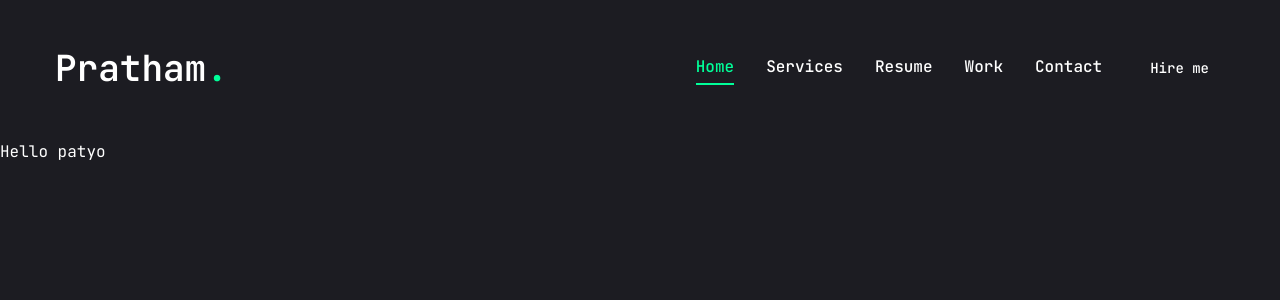
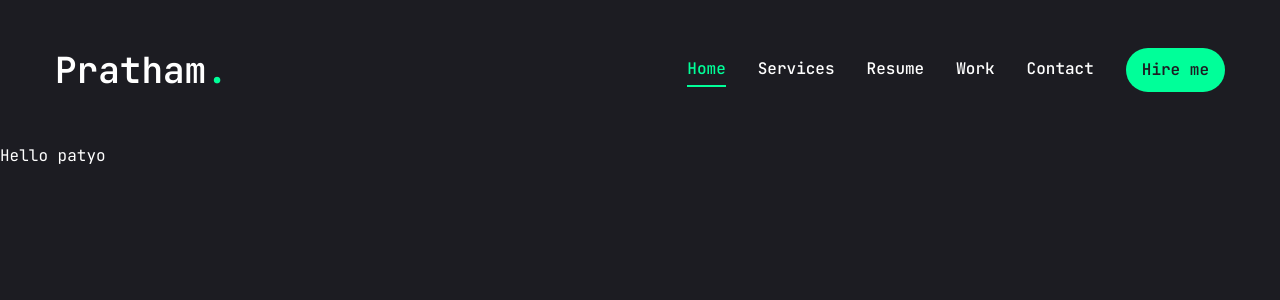
Before and after one commit to PrathamSampat/pratham-portfolio, a Next.js app: page / in a window 1280 px wide. Shown: the top 300 px of the page. Built offline with nearby package versions, Linux system fonts and the light colour scheme.

Commit message:
button component changes

```diff
--- a/src/components/ui/button.jsx
+++ b/src/components/ui/button.jsx
@@ -5,25 +5,19 @@
 import { cn } from "@/lib/utils"
 
 const buttonVariants = cva(
-  "inline-flex items-center justify-center whitespace-nowrap rounded-md text-sm font-medium ring-offset-background transition-colors focus-visible:outline-none focus-visible:ring-2 focus-visible:ring-ring focus-visible:ring-offset-2 disabled:pointer-events-none disabled:opacity-50",
+  "inline-flex items-center justify-center whitespace-nowrap rounded-full text-base font-semibold ring-offset-white transition-colors",
   {
     variants: {
       variant: {
-        default: "bg-primary text-primary-foreground hover:bg-primary/90",
-        destructive:
-          "bg-destructive text-destructive-foreground hover:bg-destructive/90",
+        default: "bg-accent text-primary hover:bg-accent-hover",
+        primary: "bg-primary text-white",
         outline:
-          "border border-input bg-background hover:bg-accent hover:text-accent-foreground",
-        secondary:
-          "bg-secondary text-secondary-foreground hover:bg-secondary/80",
-        ghost: "hover:bg-accent hover:text-accent-foreground",
-        link: "text-primary underline-offset-4 hover:underline",
+          "border border-accent bg-transparent text-accent hover:bg-accent hover:text-primary",
       },
       size: {
-        default: "h-10 px-4 py-2",
-        sm: "h-9 rounded-md px-3",
-        lg: "h-11 rounded-md px-8",
-        icon: "h-10 w-10",
+        default: "h-[44px] px-4 py-2",
+        sm: "h-[48px] px-4 py-2",
+        lg: "h-[56px] px-8 text-sm uppercase tracking-[2px]",
       },
     },
     defaultVariants: {
@@ -31,7 +25,7 @@
       size: "default",
     },
   }
-)
+);
 
 const Button = React.forwardRef(({ className, variant, size, asChild = false, ...props }, ref) => {
   const Comp = asChild ? Slot : "button"
```
